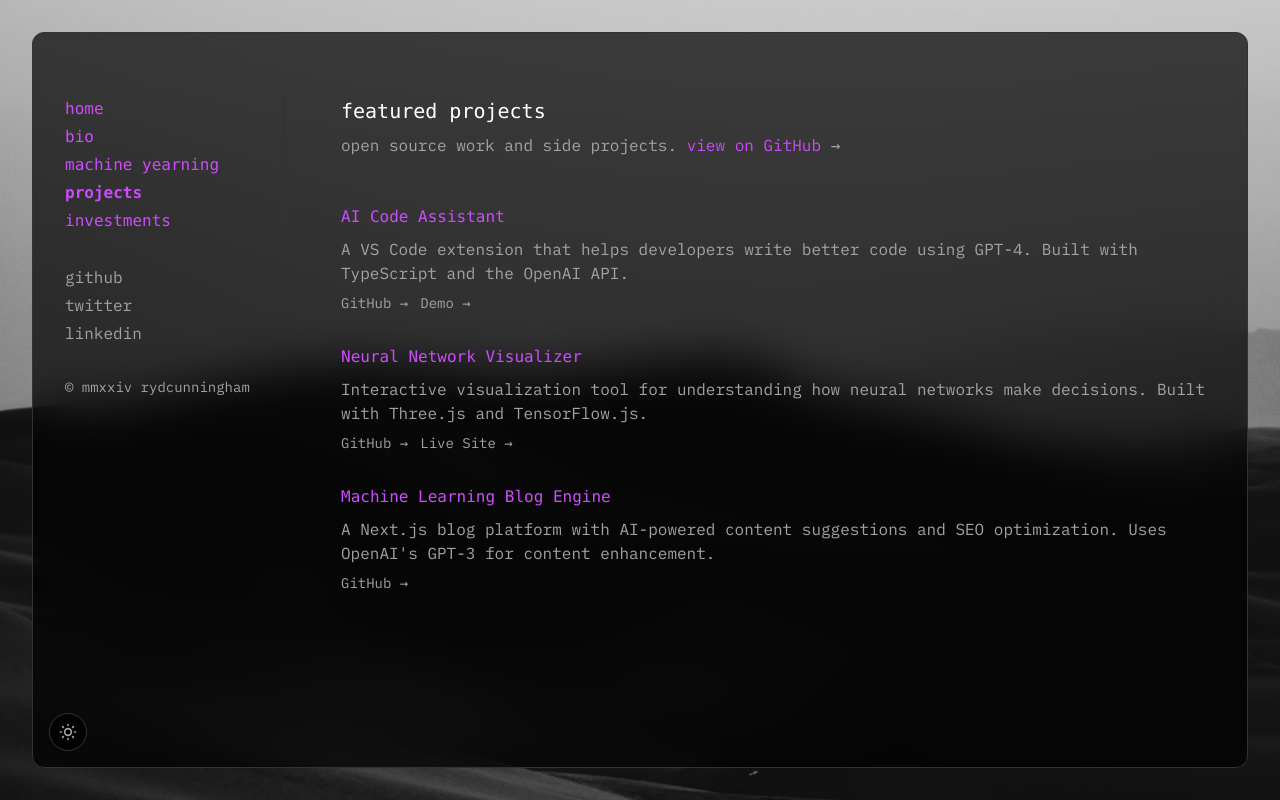
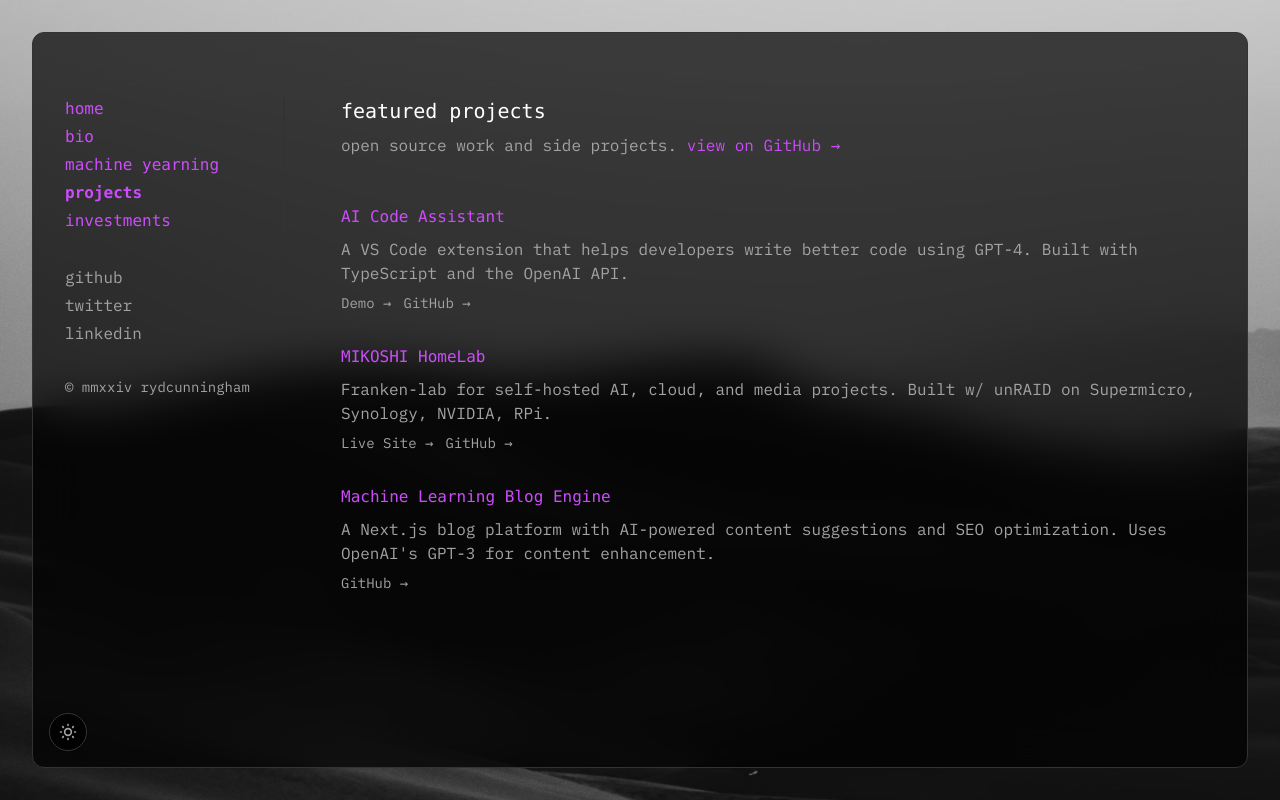
Before and after one commit to rydcunningham/edgerunner, a Next.js app in the folder apps/web/: page /projects in a window 1280 px wide. Built offline with nearby package versions, Linux system fonts and the light colour scheme.

Commit message:
some text changes and layout updates

```diff
--- a/apps/web/app/bio/page.tsx
+++ b/apps/web/app/bio/page.tsx
@@ -6,9 +6,8 @@ export default function Bio() {
         <p className="text-muted-foreground">
           founder // investor.{' '}
           <a href="mailto:rc@edgerunner.io" className="text-primary hover:underline">
-            get in touch
+            get in touch →
           </a>{' '}
-          →
         </p>
       </header>
 
--- a/apps/web/app/blog/page.tsx
+++ b/apps/web/app/blog/page.tsx
@@ -10,10 +10,9 @@ export default function Blog() {
         <h2 className="text-xl font-mono">machine yearning</h2>
         <p className="text-muted-foreground">
           subscribe via{' '}
-          <a href="https://edgerunner.substack.com" className="text-primary hover:underline">
-            Substack
+          <a href="https://machineyearning.substack.com" className="text-primary hover:underline">
+            Substack →
           </a>{' '}
-          →
         </p>
       </header>
 
@@ -26,6 +25,7 @@ export default function Blog() {
               </h3>
               <div className="flex gap-4 text-sm text-muted-foreground">
                 <span>{post.date}</span>
+                <span>•</span>
                 <span>{post.readTime}</span>
               </div>
               <p className="text-muted-foreground">
--- a/apps/web/app/investments/page.tsx
+++ b/apps/web/app/investments/page.tsx
@@ -69,25 +69,25 @@ export default function Investments() {
         <p className="text-muted-foreground">
           early-stage investments in AI, infrastructure, and dev tools.{' '}
           <a href="mailto:rc@edgerunner.io" className="text-primary hover:underline">
-            get in touch
+            get in touch →
           </a>{' '}
-          →
         </p>
       </header>
 
       <div className="space-y-16">
         {Object.entries(categories).map(([category, investments]) => (
           <section key={category} className="space-y-6">
-            <h3 className="text-lg font-mono text-muted-foreground">{category}</h3>
-            <div className="space-y-6">
+            <h3 className="text-lg font-mono text-foreground">{category}</h3>
+            <div className="space-y-8">
               {investments.map((investment) => (
                 <article key={investment.name} className="space-y-4">
                   <h4 className="text-primary font-mono">{investment.name}</h4>
-                  <div className="grid grid-cols-[1fr,120px,80px] gap-6">
+                  <div className="grid grid-cols-[1fr,auto,auto] gap-8">
                     <p className="text-muted-foreground">{investment.description}</p>
-                    <div className="text-muted-foreground font-mono">{investment.round}</div>
+                    <div className="text-muted-foreground font-mono whitespace-nowrap">{investment.round}</div>
                     <div className="text-muted-foreground font-mono">{investment.year}</div>
                   </div>
+                  {investment.links.length > 0 && (
                     <div className="flex gap-3 text-sm">
                       {investment.links.map((link) => (
                         <a
@@ -99,6 +99,7 @@ export default function Investments() {
                         </a>
                       ))}
                     </div>
+                  )}
                 </article>
               ))}
             </div>
--- a/apps/web/app/page.tsx
+++ b/apps/web/app/page.tsx
@@ -22,9 +22,9 @@ export default function Home() {
       <section className="space-y-4">
         <h2 className="text-xl font-mono">Highlights</h2>
         <ul className="space-y-2 text-muted-foreground">
-          <li>• Building AI-powered tools for developers</li>
-          <li>• Previously at [Company], working on [Project]</li>
-          <li>• Writing about AI, technology, and the future</li>
+          <li>• Founding Partner at <a href="https://www.shack15.com/ventures" className="text-primary hover:underline">SHACK15 Ventures</a>, an SF AI and deeptech fund</li>
+          <li>• Built 9 companies w/ Andrew Ng at <a href="https://aifund.ai/" className="text-primary hover:underline">AI Fund</a> (incl. ValidMind, Workhelix, Echelon)</li>
+          <li>• Prev. product at <a href="https://techcrunch.com/2022/09/01/reddit-acquires-contextualization-company-spiketrap-to-boost-its-ads-business/" className="text-primary hover:underline">Spiketrap</a> (acq. by reddit), Uber</li>
         </ul>
       </section>
 
--- a/apps/web/app/projects/page.tsx
+++ b/apps/web/app/projects/page.tsx
@@ -1,52 +1,62 @@
 export default function Projects() {
+  const projects = [
+    {
+      name: "AI Code Assistant",
+      description: "A VS Code extension that helps developers write better code using GPT-4. Built with TypeScript and the OpenAI API.",
+      links: [
+        { label: "Demo", url: "#" },
+        { label: "GitHub", url: "#" }
+      ]
+    },
+    {
+      name: "MIKOSHI HomeLab",
+      description: "Franken-lab for self-hosted AI, cloud, and media projects. Built w/ unRAID on Supermicro, Synology, NVIDIA, RPi.",
+      links: [
+        { label: "Live Site", url: "#" },
+        { label: "GitHub", url: "#" }
+      ]
+    },
+    {
+      name: "Machine Learning Blog Engine",
+      description: "A Next.js blog platform with AI-powered content suggestions and SEO optimization. Uses OpenAI's GPT-3 for content enhancement.",
+      links: [
+        { label: "GitHub", url: "#" }
+      ]
+    }
+  ]
+
   return (
     <div className="space-y-12">
       <header className="space-y-2">
         <h2 className="text-xl font-mono">featured projects</h2>
         <p className="text-muted-foreground">
           open source work and side projects.{' '}
-          <a href="https://github.com/yourusername" className="text-primary hover:underline">
-            view on GitHub
+          <a href="https://github.com/rydcunningham" className="text-primary hover:underline">
+            view on GitHub →
           </a>{' '}
-          →
         </p>
       </header>
 
       <div className="space-y-8">
-        <article className="space-y-2">
-          <h3 className="text-primary font-mono">AI Code Assistant</h3>
-          <p className="text-muted-foreground">
-            A VS Code extension that helps developers write better code using GPT-4.
-            Built with TypeScript and the OpenAI API.
-          </p>
-          <div className="flex gap-3 text-sm">
-            <a href="#" className="text-muted-foreground hover:text-primary">GitHub →</a>
-            <a href="#" className="text-muted-foreground hover:text-primary">Demo →</a>
-          </div>
-        </article>
-
-        <article className="space-y-2">
-          <h3 className="text-primary font-mono">Neural Network Visualizer</h3>
-          <p className="text-muted-foreground">
-            Interactive visualization tool for understanding how neural networks make decisions.
-            Built with Three.js and TensorFlow.js.
-          </p>
-          <div className="flex gap-3 text-sm">
-            <a href="#" className="text-muted-foreground hover:text-primary">GitHub →</a>
-            <a href="#" className="text-muted-foreground hover:text-primary">Live Site →</a>
-          </div>
-        </article>
-
-        <article className="space-y-2">
-          <h3 className="text-primary font-mono">Machine Learning Blog Engine</h3>
-          <p className="text-muted-foreground">
-            A Next.js blog platform with AI-powered content suggestions and SEO optimization.
-            Uses OpenAI's GPT-3 for content enhancement.
-          </p>
-          <div className="flex gap-3 text-sm">
-            <a href="#" className="text-muted-foreground hover:text-primary">GitHub →</a>
-          </div>
-        </article>
+        {projects.map((project) => (
+          <article key={project.name} className="space-y-2">
+            <h3 className="text-primary font-mono">{project.name}</h3>
+            <p className="text-muted-foreground">
+              {project.description}
+            </p>
+            <div className="flex gap-3 text-sm">
+              {project.links.map((link) => (
+                <a
+                  key={`${project.name}-${link.label}`}
+                  href={link.url}
+                  className="text-muted-foreground hover:text-primary"
+                >
+                  {link.label} →
+                </a>
+              ))}
+            </div>
+          </article>
+        ))}
       </div>
     </div>
   )
```
Lines whose indentation alone changed are shown as unchanged.
